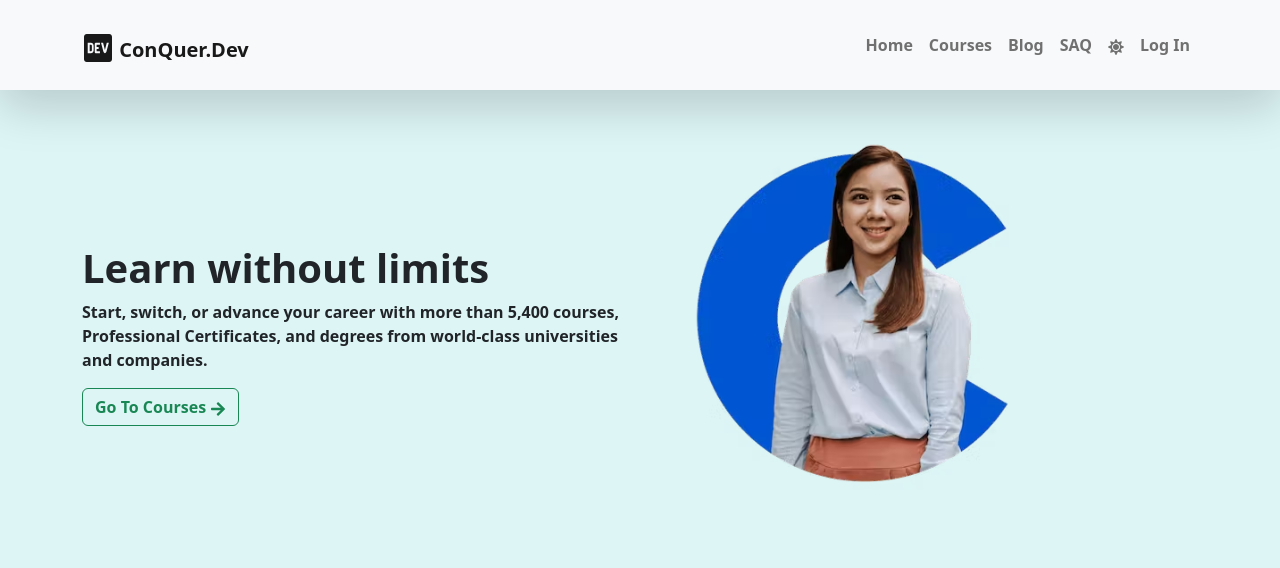
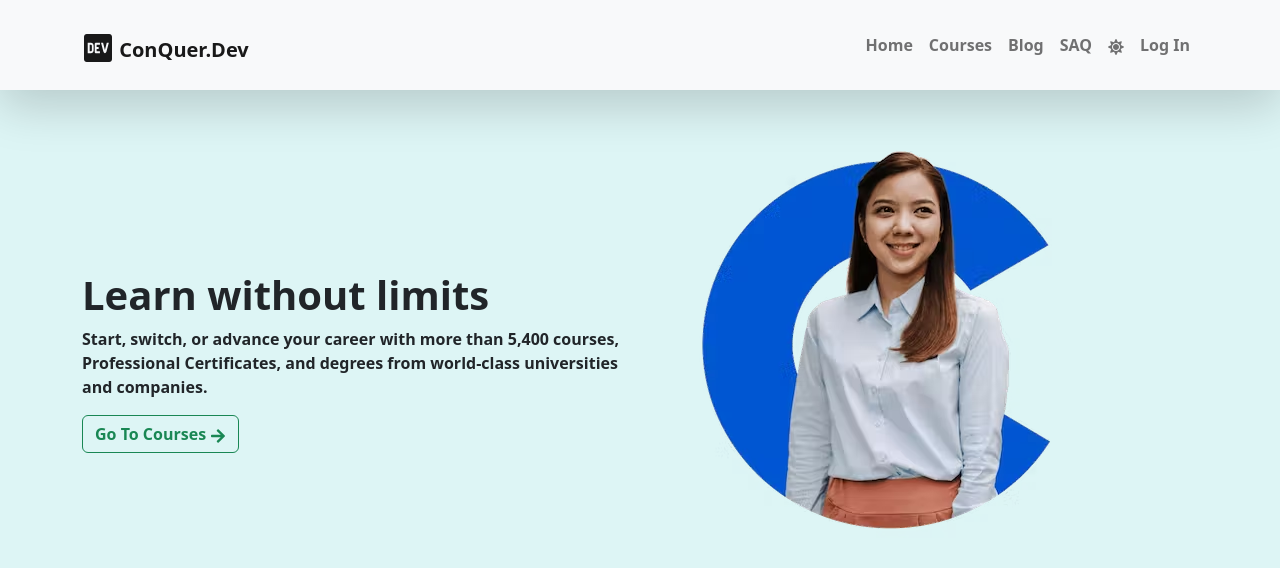
Before and after one commit to NahidulNoman/conquer-programming-client, a React (Create React App) app: page / in a window 1280 px wide. Shown: the top 568 px of the page. Built offline with nearby package versions, Linux system fonts and the light colour scheme; no server answers.

Commit message:
responsite implements

```diff
--- a/src/components/Home/Home.jsx
+++ b/src/components/Home/Home.jsx
@@ -38,7 +38,7 @@ const Home = () => {
             </div>
         </Col>
         <Col sm={12} lg={6}>
-          <img src={banner} className='image-fluid w-75 me-5' alt="" />
+          <img src={banner} className='img-fluid me-5' alt="" />
         </Col>
        </Row>
     </Container>
```
